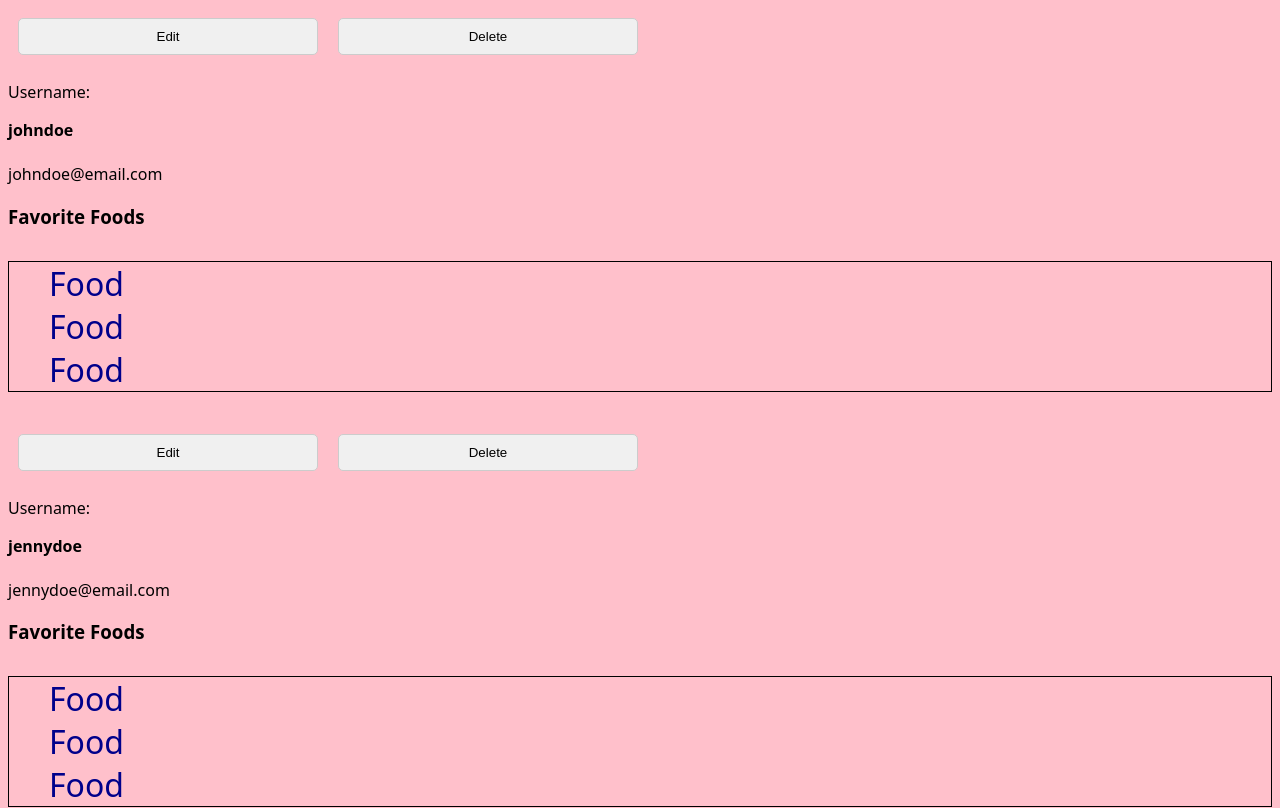
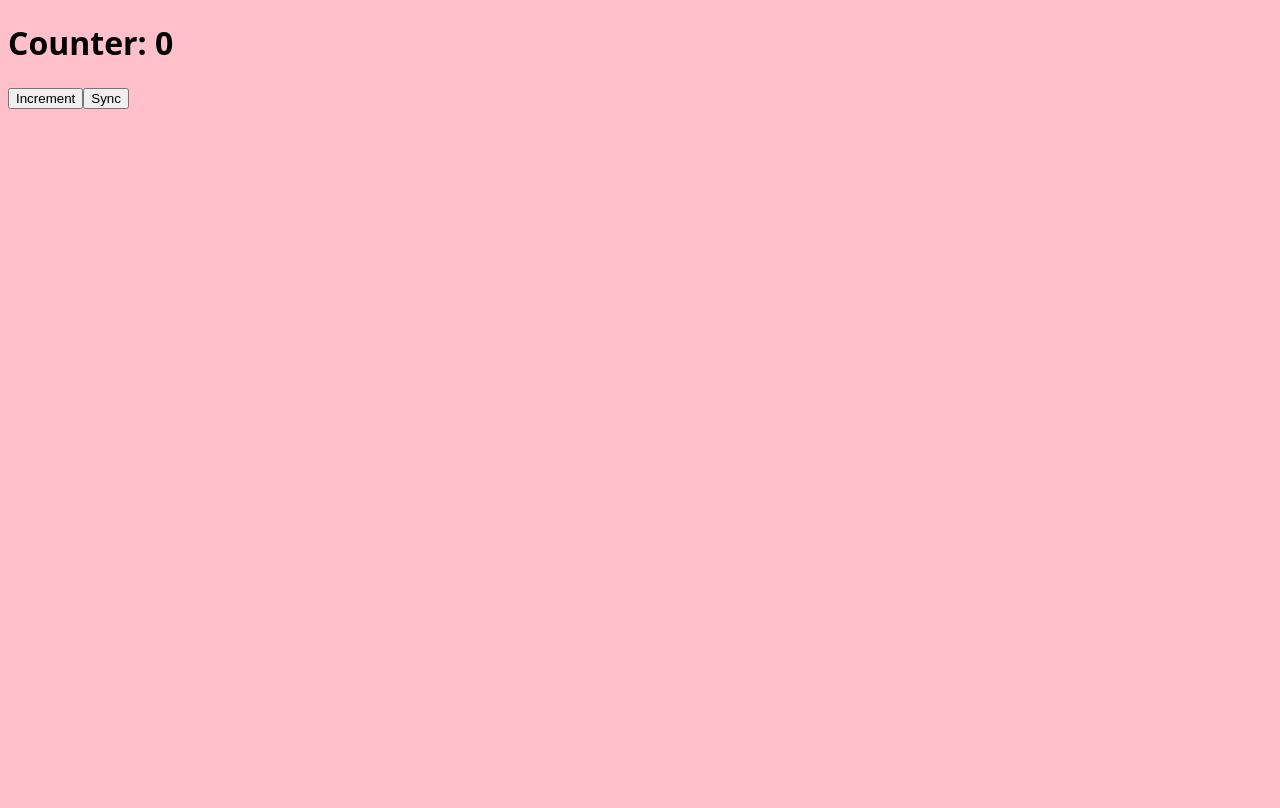
Before and after one commit to kumar-shivang/React-Tutorial, a React (Vite) app: page / in a window 1280 px wide. Shown: the top 808 px of the page. Built offline with nearby package versions, Linux system fonts and the light colour scheme.

Commit message:
used useEffect hook

```diff
--- a/src/App.jsx
+++ b/src/App.jsx
@@ -1,27 +1,16 @@
-import UserProfile from "./components/UserPorfile";
-import RegistrationForm from "./components/RegistrationForm";
-import { useState } from "react";
+import { useState, useEffect } from "react";
 export default function App() {
-  const [users, setUsers] = useState([
-    {
-      id: 1,
-      username: "johndoe",
-      email: "johndoe@email.com",
-    },
-    {
-      id: 2,
-      username: "jennydoe",
-      email: "jennydoe@email.com",
-    },
-  ]);
-
+  const [counter, setCounter] = useState(0);
+  const [sync, setSync] = useState(false);
+  useEffect(() => {
+    console.log("useEffect called");
+    document.title = `Counter: ${counter}`;
+  }, [sync]);
   return (
     <>
-      {users.map((user) => {
-        return <UserProfile key={user.id} user={user} setUsers={setUsers} />;
-      })}
-
-      <RegistrationForm setUsers={setUsers} />
+      <h1>Counter: {counter}</h1>
+      <button onClick={() => setCounter(counter + 1)}>Increment</button>
+      <button onClick={() => setSync((current) => !current)}>Sync</button>
     </>
   );
 }
```
